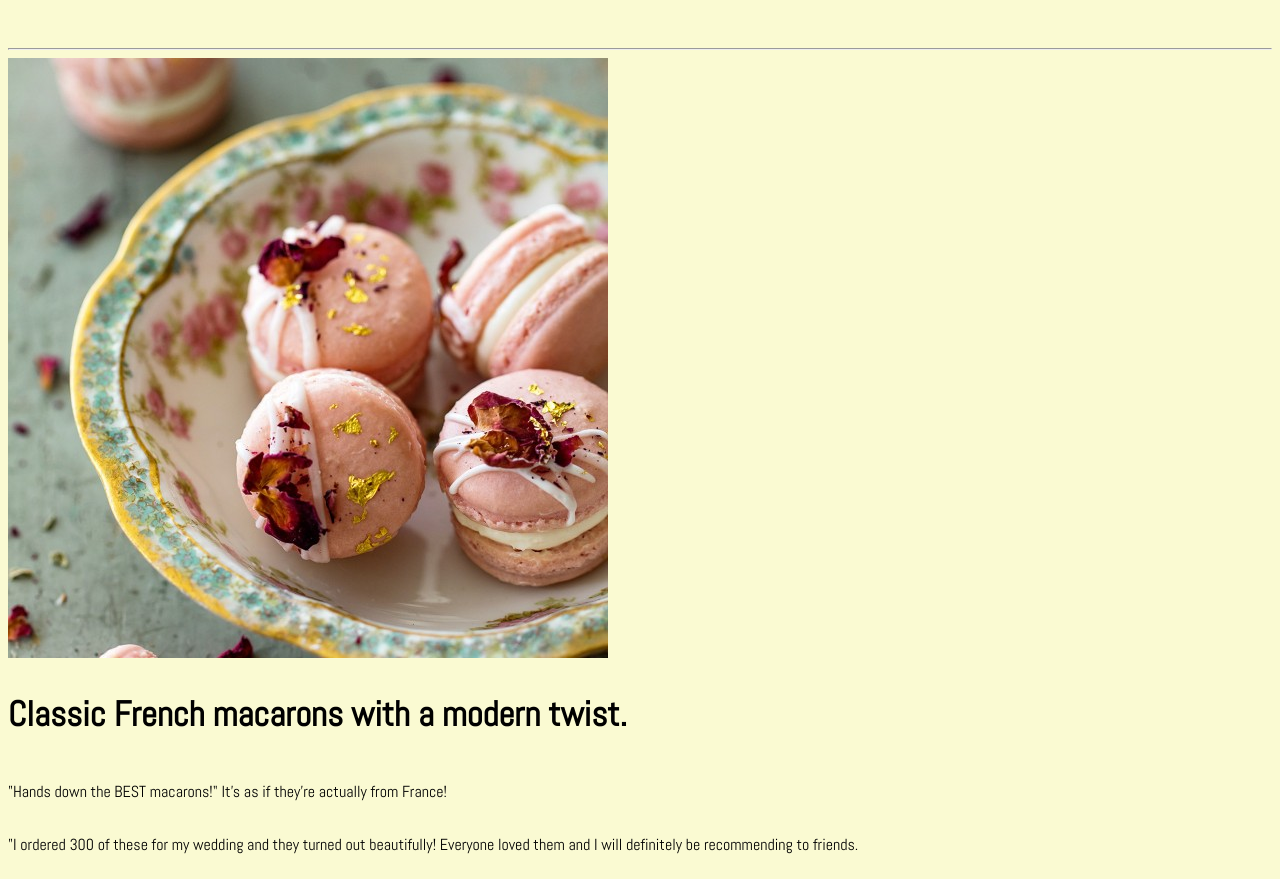
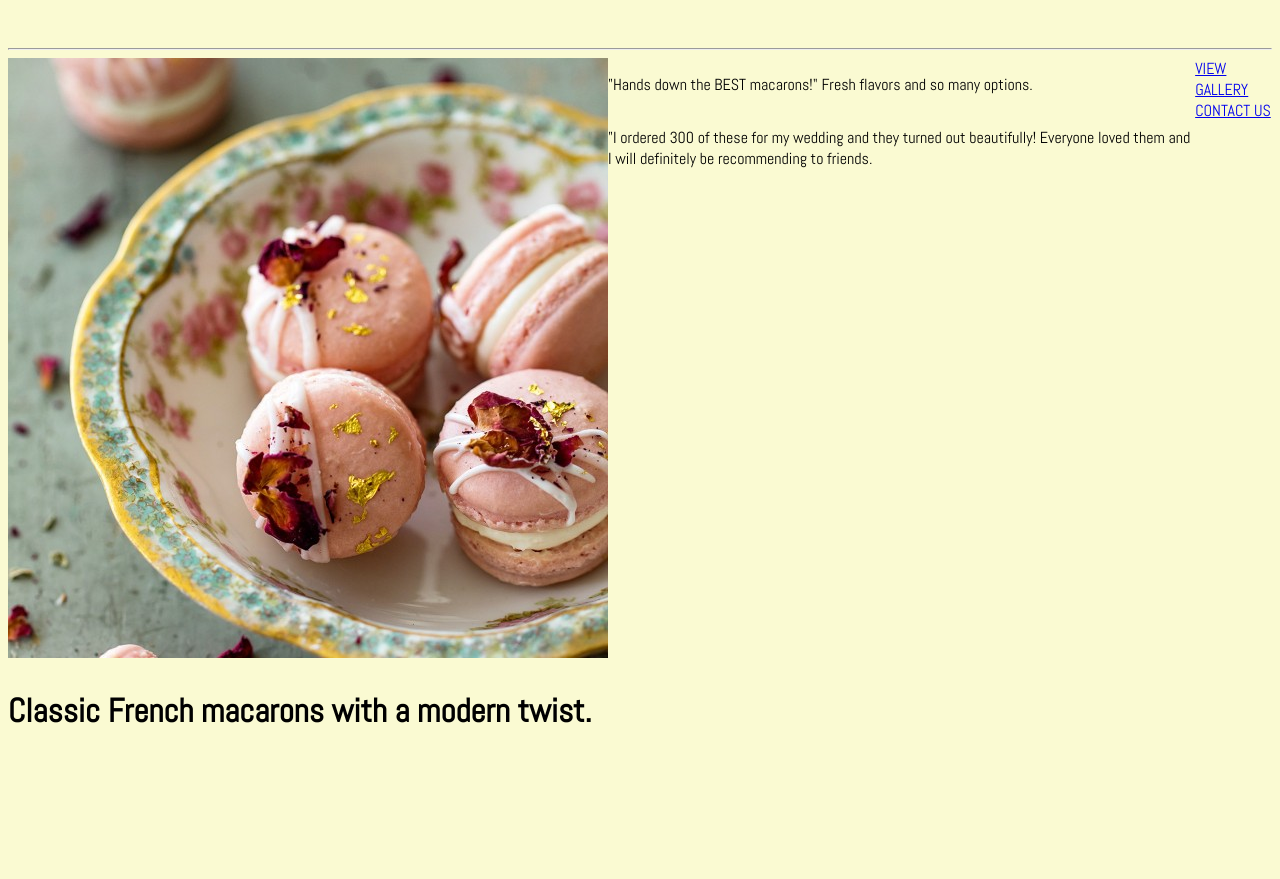
Before and after one commit to ChelsyeHannum/exercise1, a plain HTML site: page index.html in a window 1280 px wide. Shown: the part 138-1017 px from the top of the page. After the commit the page ends 906 px from the top, so only its background shows below. Drawn offline with Linux system fonts and the light colour scheme; a script that the page names is missing.

Commit message:
adjust columns

```diff
--- a/css/style.css
+++ b/css/style.css
@@ -4,7 +4,7 @@ h1 {
 }
 
 h2 {
-    font-size: 35px;
+    font-size: 33px;
 }
 
 body {
@@ -25,6 +25,7 @@ body {
 
 .navigation ul {
     list-style: none;
+    color: black;
 }
 
 .navigation a {
@@ -33,9 +34,22 @@ body {
     margin-right: 15px;
 }
 
+a:visited {
+    color: black;
+}
+
+.main-content {
+    display: flex;
+}
+
 p {
     display: inline-block;
     margin-left: auto;
     margin-right: auto;
     text-align: left;
 }
+
+.extra {
+    display: inline-block;
+    justify-content: space-around;
+}
--- a/index.html
+++ b/index.html
@@ -22,15 +22,22 @@
     </div>
 
     <hr>
+    <div class="main-content">
+        <div>
+            <img src='macarons.jpg' alt="Pink Macarons" />
+            <h2>Classic French macarons with a modern twist. </h2>
+        </div>
 
-    <div id="container">
-        <img src='macarons.jpg' alt="Pink Macarons" />
-    </div>
 
-    <h2>Classic French macarons with a modern twist. </h2>
-    <div>
-        <p>"Hands down the BEST macarons!" It's as if they're actually from France!</p>
-        <p>"I ordered 300 of these for my wedding and they turned out beautifully! Everyone loved them and I will definitely be recommending to friends.</p>
+        <div>
+            <p>"Hands down the BEST macarons!" Fresh flavors and so many options.</p>
+            <p>"I ordered 300 of these for my wedding and they turned out beautifully! Everyone loved them and I will definitely be recommending to friends.</p>
+        </div>
+
+        <div class="extra">
+            <a href="./gallery.html">VIEW GALLERY</a>
+            <a href="./contact.html">CONTACT US</a>
+        </div>
     </div>
 
 
```
